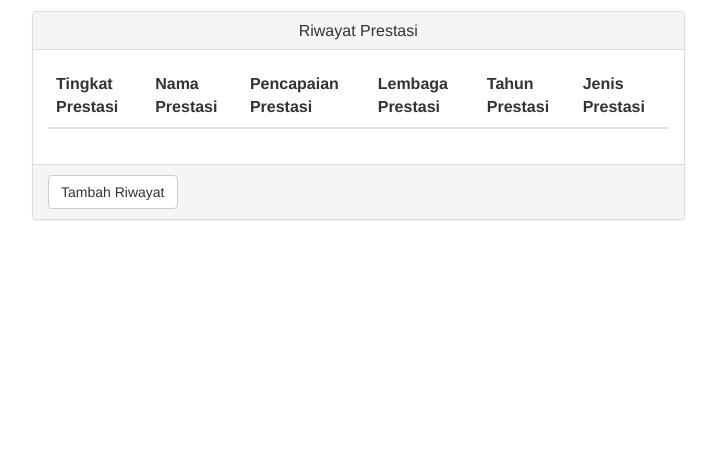
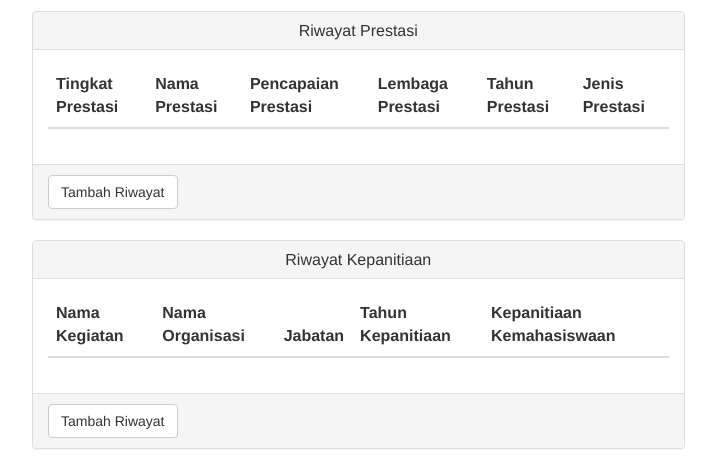
Before and after one commit to jtkencode/DatabaseAnggotaHimpunan, a CodeIgniter app: the page made by application/views/Anggota/index.php in a window 1280 px wide. Shown: the part 1144-1613 px from the top of the page, without its empty margins (38-754 px from the left). Before the commit the page ends 1364 px from the top, so only its background shows below. Run offline with CodeIgniter, Linux system fonts and the light colour scheme; data that the repository does not hold is empty; some libraries are stand-ins or nearby versions.

Commit message:
add riwayat kepanitiaan table and modal

```diff
--- a/application/views/Anggota/index.php
+++ b/application/views/Anggota/index.php
@@ -221,6 +221,38 @@ defined('BASEPATH') OR exit('No direct script access allowed');
 			</div>
 		</div> <!-- end row of riwayat organisasi-->
 
+
+		<!-- Riwayat Prestasi -->
+		<div class="row">
+			<div class="col-md-7">
+				<div class="panel panel-default">
+					<div class="panel-heading">
+						<h3 class="panel-title text-center">Riwayat Kepanitiaan</h3>
+					</div>
+					<div class="panel-body">
+						<table class="table table-hover">
+							<thead>
+								<tr>
+									<th>Nama Kegiatan</th>
+									<th>Nama Organisasi</th>
+									<th>Jabatan</th>
+									<th>Tahun Kepanitiaan</th>
+									<th>Kepanitiaan Kemahasiswaan</th>
+								</tr>
+							</thead>
+
+							<tbody id="tableBodyRiwayatKepanitiaan">
+
+							</tbody>
+						</table>
+					</div>
+					<div class="panel-footer">
+						<button type="button" class="btn btn-default" id="btnAddRiwayatKepanitiaan">Tambah Riwayat</button>
+					</div>
+				</div>
+			</div>
+		</div> <!-- end row of riwayat organisasi-->
+
 	</div>
 
 	<?php $this->load->view('Anggota/modals.html'); ?>
--- a/application/views/Anggota/modals.html
+++ b/application/views/Anggota/modals.html
@@ -274,6 +274,75 @@
 </div>
 
 
+<!-- Modal for add riwayat Kepanitiaan -->
+<div class="modal fade" id="riwayatKepanitiaanModal" tabindex="-1" role="dialog" aria-labelledby="riwayatKepanitiaanModal">
+	<div class="modal-dialog" role="document">
+		<div class="modal-content">
+			<div class="modal-header">
+				<button type="button" class="close" data-dismiss="modal" aria-label="Close"><span aria-hidden="true">&times;</span></button>
+				<h4 class="modal-title" id="riwayatKepanitiaanModalLabel">Tambah Riwayat Kepanitiaan</h4>
+			</div>
+			<div class="modal-body">
+				<form class="form-horizontal" id="formRiwayatKepanitiaan">
+					<div class="form-group">
+						<label class="col-md-4 control-label" for="inputNamaKegiatan">Nama Kegiatan</label>
+						<div class="col-md-7">
+							<input name="nama_kegiatan_kepanitiaan" class="form-control" id="inputNamaKegiatan" required="" type="text" placeholder="Nama Kegiatan" value="" autocomplete="off">
+						</div>
+					</div>
+
+					<div class="form-group">
+						<label class="col-md-4 control-label" for="inputNamaOrganisasi">Nama Organisasi</label>
+						<div class="col-md-7">
+							<input name="nama_organisasi_kepanitiaan" class="form-control" id="inputNamaOrganisasi" required="" type="text" placeholder="Nama Organisasi" value="" autocomplete="off">
+						</div>
+					</div>
+
+					<div class="form-group">
+						<label class="col-md-4 control-label" for="inputJabatan">Jabatan</label>
+						<div class="col-md-7">
+							<input name="jabatan_kepanitiaan" class="form-control" id="inputJabatan" required="" type="text" placeholder="Jabatan Kepanitiaan" value="" autocomplete="off">
+						</div>
+					</div>
+
+					<div class="form-group">
+						<label class="col-md-4 control-label" for="inputTahunKepanitiaan">Tahun Kepanitiaan</label>
+						<div class="col-md-7">
+							<input name="tahun_kepanitiaan" class="form-control" id="inputTahunKepanitiaan" required="" type="text" placeholder="Tahun Kepanitiaan" value="" autocomplete="off">
+						</div>
+					</div>
+
+					<div class="form-group">
+						<label class="col-md-4 control-label" for="inputKepanitiaanKemahasiswaan">Kepanitiaan Kemahasiswaan</label>
+						<div class="col-md-7">
+							<div class="radio">
+								<label>
+									<input name="kepanitiaan_kemahasiswaan" required="" type="radio" value=1>
+									Ya
+								</label>
+							</div>
+
+							<div class="radio">
+								<label>
+									<input name="kepanitiaan_kemahasiswaan" required="" type="radio" value=0>
+									Tidak
+								</label>
+							</div>
+							<br>
+						</div>
+					</div>
+
+				</form>
+			</div>
+			<div class="modal-footer">
+				<button type="button" class="btn btn-default" data-dismiss="modal" id="close_riwayatKepanitiaan_modal">Close</button>
+				<button type="button" class="btn btn-primary" id="btnAddRiwayatKepanitiaanModal">Tambah Riwayat</button>
+			</div>
+		</div>
+	</div>
+</div>
+
+
 <!-- Ajax Script -->
 <script>
 $(document).ready(function() {
@@ -291,6 +360,10 @@ $(document).ready(function() {
 
 	$('#btnAddRiwayatPrestasi').click(function(){
 		$('#riwayatPrestasiModal').modal('show');
+	});
+
+	$('#btnAddRiwayatKepanitiaan').click(function(){
+		$('#riwayatKepanitiaanModal').modal('show');
 	});
 
 	$('#btnAddContactModal').click(function(){
@@ -360,6 +433,22 @@ $(document).ready(function() {
 
 	});
 
+	$('#btnAddRiwayatKepanitiaanModal').click(function(){
+		var dataString = $('#formRiwayatKepanitiaan').serialize();
+		$.ajax({
+            type: "POST",
+            url: "<?php echo site_url('anggota/add_riwayat_kepanitiaan') ; ?>",
+            data: dataString,
+            dataType: "JSON",
+            cache: false,
+            success: function(json) {
+            	reloadTableRiwayatPrestasi();
+            	$('#formRiwayatKepanitiaan')[0].reset();
+            }
+        });
+
+	});
+
 });
 
 function reloadTableKontak(){
@@ -410,4 +499,16 @@ function reloadTableRiwayatPrestasi(){
     });
 }
 
+function reloadTableRiwayatKepanitiaan(){
+	$.ajax({
+		type: "POST",
+		url: "<?php echo site_url('anggota/get_riwayat_kepanitiaan_ajax') ; ?>",
+		cache: false,
+		success: function(html) {
+        	$("#tableBodyRiwayatKepanitiaan").html(html);
+        	$('#riwayatKepanitiaanModal').modal('hide');
+        }
+    });
+}
+
 </script>
```
